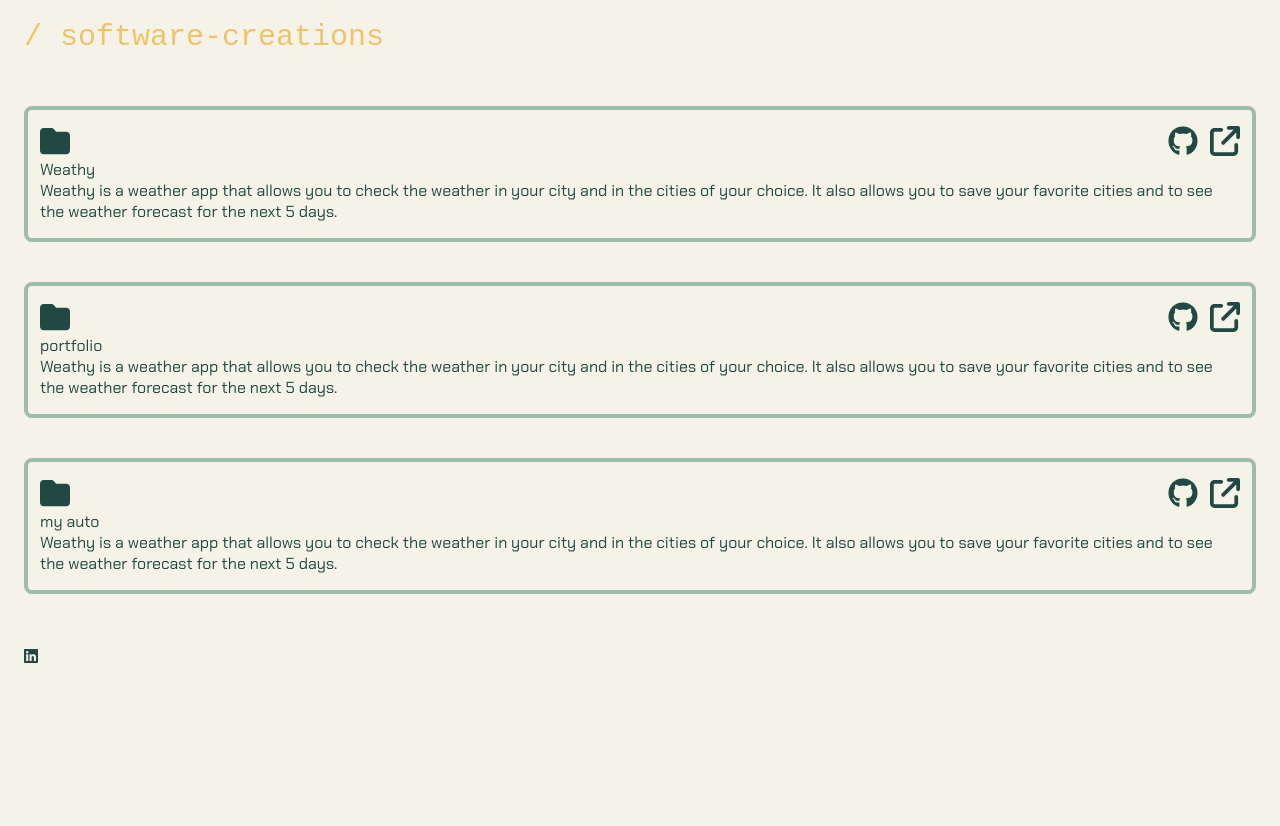
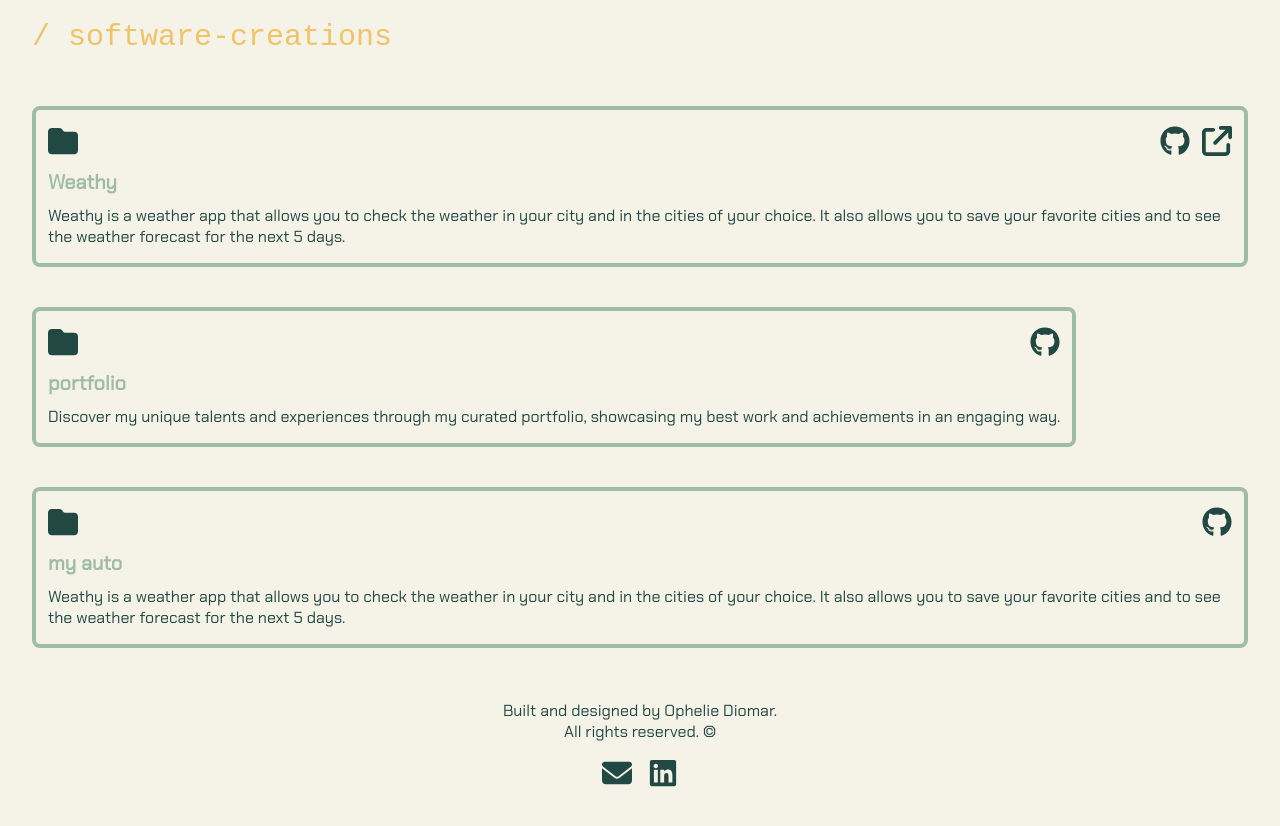
Before and after one commit to phelied/portfolio, a React (Create React App) app: page / in a window 1280 px wide. Shown: the part 860-1686 px from the top of the page. Before the commit the page ends 1591 px from the top, so only its background shows below. Built offline with nearby package versions, Linux system fonts and the light colour scheme.

Commit message:
Finish mobile interface

```diff
--- a/src/App.css
+++ b/src/App.css
@@ -29,7 +29,7 @@ a {
 
 .container {
   align-items: center;
-  margin: 4rem 1.5em;
+  margin: 4rem 2rem 1.5em;
   flex-direction: column;
 }
 
@@ -202,7 +202,7 @@ span.css-11yukd5-MuiTabs-indicator {
   justify-content: space-between;
 }
 
-.software__display-project-nav svg {
+.software__display-project-nav svg, .footer__links svg {
   width: 30px;
   height: 30px;
 }
@@ -229,3 +229,30 @@ span.css-11yukd5-MuiTabs-indicator {
   padding: 2em auto;
   margin: 1em 12px;
 }
+
+.software__project-title {
+  font-size: 20px;
+  font-weight: 600;
+  margin: 0.5em 0;
+  color: var(--alt-color);
+}
+
+.footer__display {
+  display: flex;
+  justify-content: center;
+  flex-direction: column;
+  text-align: center;
+}
+
+.footer__links {
+  display: flex;
+  justify-content: center;
+  margin: 1em 0;
+}
+
+.footer__links svg{
+  display: flex;
+  justify-content: center;
+  margin:  0 .5em;
+
+}
--- a/src/App.js
+++ b/src/App.js
@@ -3,29 +3,25 @@ import React from 'react';
 import { FontAwesomeIcon } from '@fortawesome/react-fontawesome'
 import { faEnvelope, faCaretRight, faFolder, faArrowUpRightFromSquare } from '@fortawesome/free-solid-svg-icons';
 import { faGithub, faLinkedin } from '@fortawesome/free-brands-svg-icons';
-import weathy from './images/Weathy-screen.png';
 function App() {
 
-  const data = [
+  const projects = [
     {
       title: 'Weathy',
       description: 'Weathy is a weather app that allows you to check the weather in your city and in the cities of your choice. It also allows you to save your favorite cities and to see the weather forecast for the next 5 days.',
-      image: 'https://i.ibb.co/0nZ3Z3T/weathy.png',
       link: 'https://weathy.netlify.app/',
       github: ''
     },
     {
       title: 'portfolio',
-      description: 'Weathy is a weather app that allows you to check the weather in your city and in the cities of your choice. It also allows you to save your favorite cities and to see the weather forecast for the next 5 days.',
-      image: './images/Weathy-screen.png',
-      link: 'https://weathy.netlify.app/',
+      description: '    Discover my unique talents and experiences through my curated portfolio, showcasing my best work and achievements in an engaging way.',
+      link: '',
       github: ''
     },
     {
       title: 'my auto',
       description: 'Weathy is a weather app that allows you to check the weather in your city and in the cities of your choice. It also allows you to save your favorite cities and to see the weather forecast for the next 5 days.',
-      image: 'https://i.ibb.co/0nZ3Z3T/weathy.png',
-      link: 'https://weathy.netlify.app/',
+      link: '',
       github: ''
     },
   ]
@@ -101,14 +97,17 @@ function App() {
       <div id="software" className="software__display">
         <span className='tertiary-color-text'>/ software-creations</span>
         <div className='software__display-projects block-experience__job'>
-          {data.map((project) => (
+          {projects.map((project) => (
             <div key={project.title} className='software__display-project'>
               <div className='software__display-project-margin'>
                 <div className='software__display-project-nav'>
                   <FontAwesomeIcon icon={faFolder} />
                   <div className='software__display-project-links'>
                     <FontAwesomeIcon icon={faGithub} />
-                    <FontAwesomeIcon icon={faArrowUpRightFromSquare} />
+                    {project.link !== "" && <a href={project.link}>
+                      <FontAwesomeIcon icon={faArrowUpRightFromSquare} />
+                    </a>
+                    }
                   </div>
                 </div>
                 <div className='software__display-project-info'>
@@ -122,7 +121,12 @@ function App() {
         </div>
       </div>
       <footer className="footer__display">
-        <div className='footer__display-links'>
+        <span>Built and designed by Ophelie Diomar.</span>
+        <span>All rights reserved. ©</span>
+        <div className='footer__links'>
+          <a href="mailto: opheliediomar@outlook.fr" >
+            <FontAwesomeIcon icon={faEnvelope} />
+          </a>
           <a href="https://www.linkedin.com/in/ophelie-diomar-2b1b1b1b1/">
             <FontAwesomeIcon icon={faLinkedin} />
           </a>
```
Also changed, not shown: src/components/software.js (deleted), 1 other file (tests, documents, lock files or other folders).
